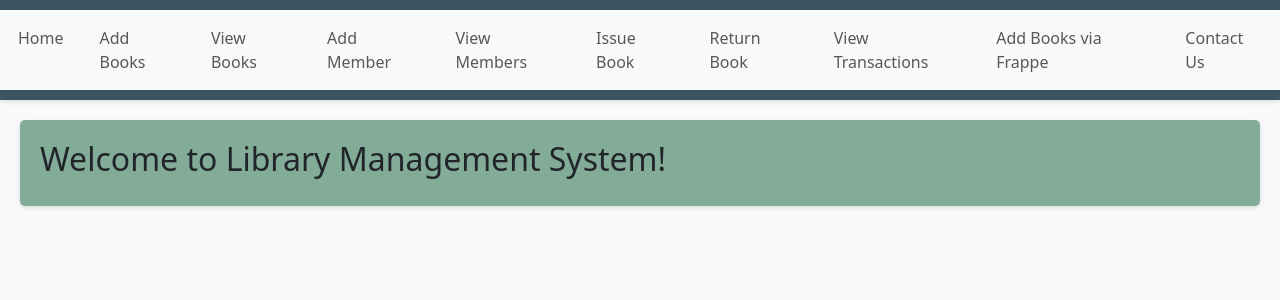
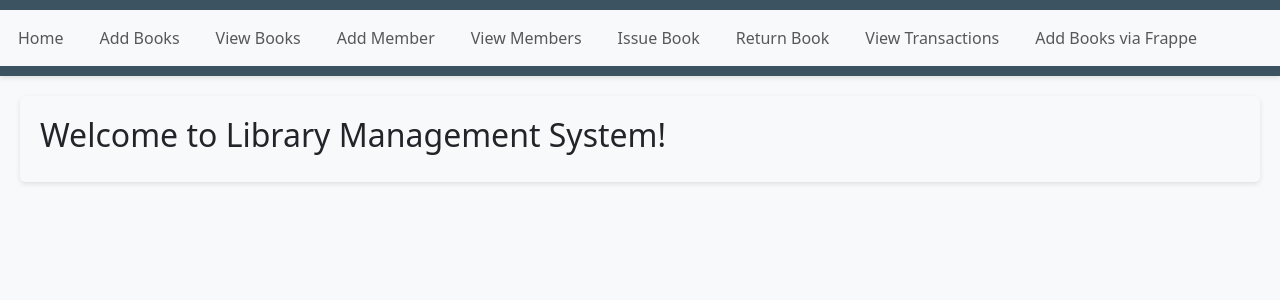
Before and after one commit to tanyapakhee/library-management-system, a Flask app: page / in a window 1280 px wide. Shown: the top 300 px of the page. Run offline with Flask 3, Linux system fonts and the light colour scheme.

Commit message:
modified

```diff
--- a/app.py
+++ b/app.py
@@ -340,15 +340,6 @@ def add_external_books():
     return render_template('addexternalbooks.html')
 
 
-@app.route('/contact_library', methods=['GET'])
-def contact_library():
-    library_info = {
-        'address': '123 ABC Street, xyzville',
-        'contact_number': '123-456-7890',
-        'librarian_name': 'Mr. Librarian'
-    }
-    return render_template('contact_library.html', library_info=library_info)
-
 
 @app.route('/add_book', methods=['GET','POST'])
 def add_book():
--- a/templates/layout.html
+++ b/templates/layout.html
@@ -19,7 +19,7 @@
             margin: 0 10px;
         }
         main {
-            background-color: #83ac98;
+            background-color: #f8f9fa;
             margin: 20px;
             padding: 20px;
             border-radius: 5px;
@@ -59,9 +59,6 @@
                     <li class="nav-item">
                         <a class="nav-link" href="{{ url_for('add_external_books') }}">Add Books via Frappe</a>
                     </li>
-                    <li class="nav-item">
-                        <a class="nav-link" href="{{ url_for('contact_library') }}">Contact Us</a>
-                    </li>
                 </ul>
             </div>
         </nav>
```
Also changed, not shown: templates/contact_library.html (deleted, +0 -9 lines).
